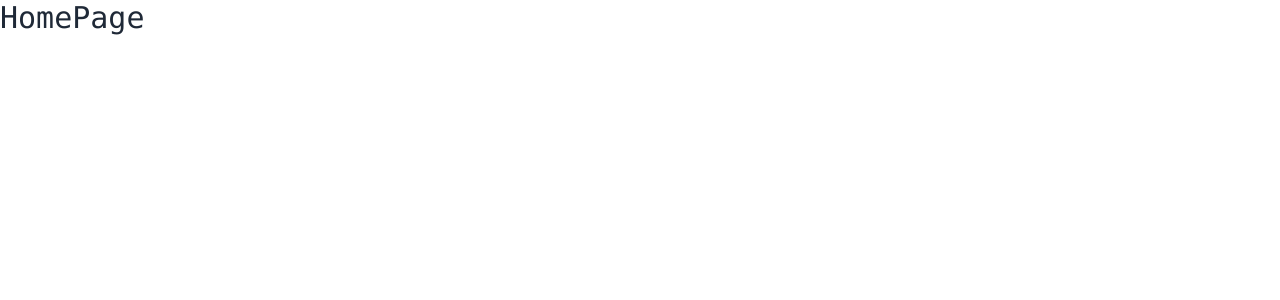
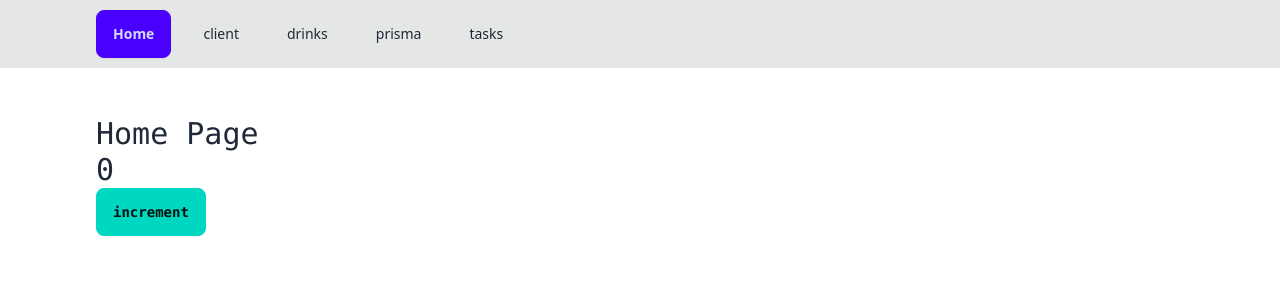
Before and after one commit to Ahmad-code077/nextlearningapp, a Next.js app: page / in a window 1280 px wide. Shown: the top 300 px of the page. Built offline with nearby package versions, Linux system fonts and the light colour scheme.

Commit message:
Learn about data fetching

```diff
--- /dev/null
+++ b/app/components/Counter.jsx
@@ -0,0 +1,18 @@
+import { useState } from 'react';
+
+const Counter = () => {
+  const [counter, setCounter] = useState(0);
+
+  return (
+    <div>
+      <h1>{counter}</h1>
+      <button
+        className='btn btn-accent'
+        onClick={() => setCounter((prev) => prev + 1)}
+      >
+        increment
+      </button>
+    </div>
+  );
+};
+export default Counter;
--- /dev/null
+++ b/app/components/Navbar.jsx
@@ -0,0 +1,33 @@
+import Link from 'next/link';
+
+const links = [
+  { href: '/client', label: 'client' },
+  { href: '/drinks', label: 'drinks' },
+  { href: '/prisma', label: 'prisma' },
+  { href: '/tasks', label: 'tasks' },
+];
+
+const Navbar = () => {
+  console.log('navbar');
+  return (
+    <nav className='bg-base-300'>
+      <div className='navbar px-8 max-w-6xl mx-auto flex-col sm:flex-row'>
+        <Link className='btn btn-primary' href={'/'}>
+          Home
+        </Link>
+        <ul className='menu menu-horizontal gap-4  ml-2'>
+          {links.map((link) => {
+            return (
+              <li key={link.href}>
+                <Link className='' href={link.href}>
+                  {link.label}
+                </Link>
+              </li>
+            );
+          })}
+        </ul>
+      </div>
+    </nav>
+  );
+};
+export default Navbar;
--- a/app/drink/page.js
+++ /dev/null
@@ -1,4 +0,0 @@
-const Drinks = () => {
-  return <div>Drinks</div>;
-};
-export default Drinks;
--- /dev/null
+++ b/app/drinks/loading.js
@@ -0,0 +1,4 @@
+const loading = () => {
+  return <span className='loading'></span>;
+};
+export default loading;
--- /dev/null
+++ b/app/drinks/page.js
@@ -0,0 +1,21 @@
+const fetchDrinks = async () => {
+  const url = 'https://www.thecocktaildb.com/api/json/v1/1/search.php?f=a';
+  await new Promise((resolve) => setTimeout(resolve, 1000));
+  const resp = await fetch(url);
+  if (!resp.ok) {
+    throw new Error(`HTTP error! status: ${resp.status}`);
+  }
+  const data = await resp.json();
+  return data;
+};
+
+const Drinks = async () => {
+  const result = await fetchDrinks();
+  console.log(result);
+  return (
+    <div>
+      <h1>Drinks</h1>
+    </div>
+  );
+};
+export default Drinks;
--- a/app/layout.js
+++ b/app/layout.js
@@ -1,29 +1,31 @@
-import localFont from "next/font/local";
-import "./globals.css";
+import localFont from 'next/font/local';
+import './globals.css';
+import Navbar from './components/Navbar';
 
 const geistSans = localFont({
-  src: "./fonts/GeistVF.woff",
-  variable: "--font-geist-sans",
-  weight: "100 900",
+  src: './fonts/GeistVF.woff',
+  variable: '--font-geist-sans',
+  weight: '100 900',
 });
 const geistMono = localFont({
-  src: "./fonts/GeistMonoVF.woff",
-  variable: "--font-geist-mono",
-  weight: "100 900",
+  src: './fonts/GeistMonoVF.woff',
+  variable: '--font-geist-mono',
+  weight: '100 900',
 });
 
 export const metadata = {
-  title: "Create Next App",
-  description: "Generated by create next app",
+  title: 'Create Next App',
+  description: 'Generated by create next app',
 };
 
 export default function RootLayout({ children }) {
   return (
-    <html lang="en">
+    <html lang='en'>
       <body
         className={`${geistSans.variable} ${geistMono.variable} antialiased`}
       >
-        {children}
+        <Navbar />
+        <main className='px-8 py-12 max-w-6xl mx-auto'>{children}</main>
       </body>
     </html>
   );
--- a/app/page.js
+++ b/app/page.js
@@ -1,4 +1,12 @@
+'use client';
+import Counter from './components/Counter';
+
 const HomePage = () => {
-  return <div className='text-3xl font-mono'>HomePage</div>;
+  return (
+    <div className='text-3xl font-mono'>
+      <div>Home Page</div>
+      <Counter />
+    </div>
+  );
 };
 export default HomePage;
```
